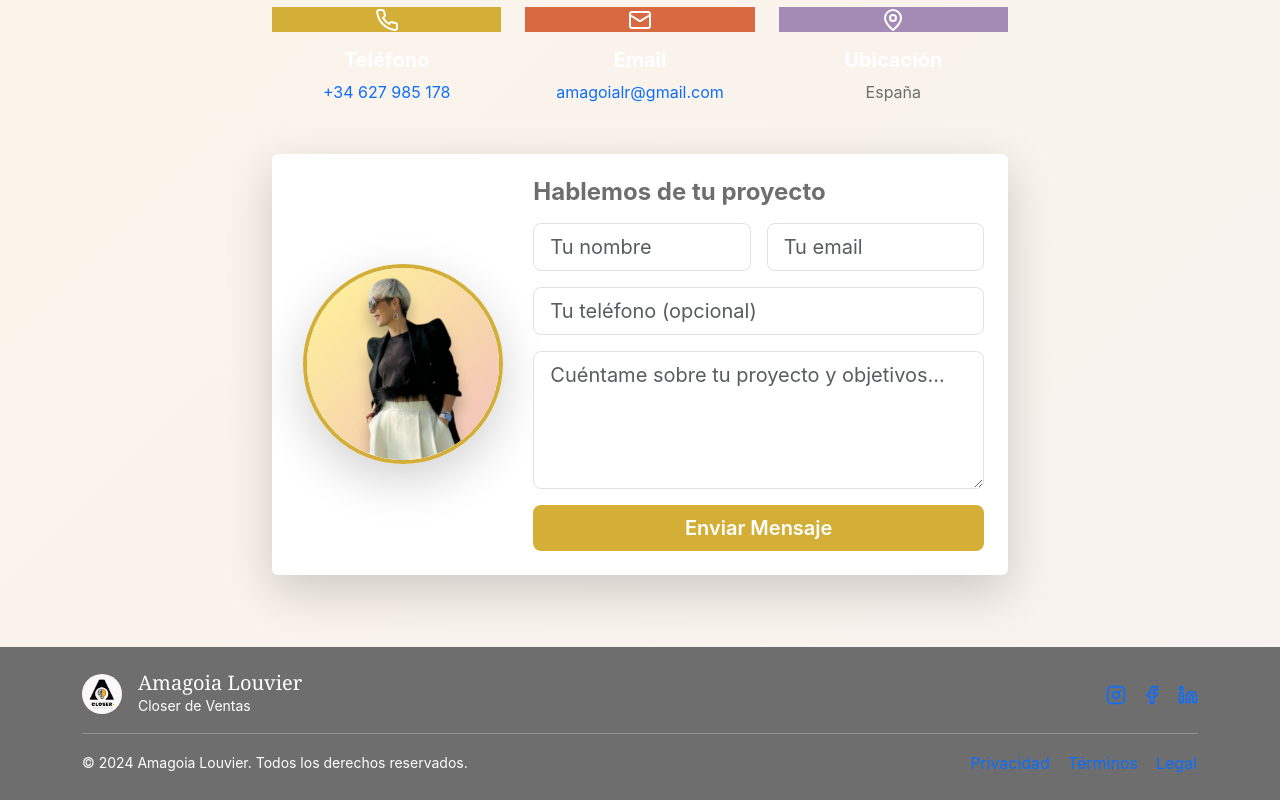
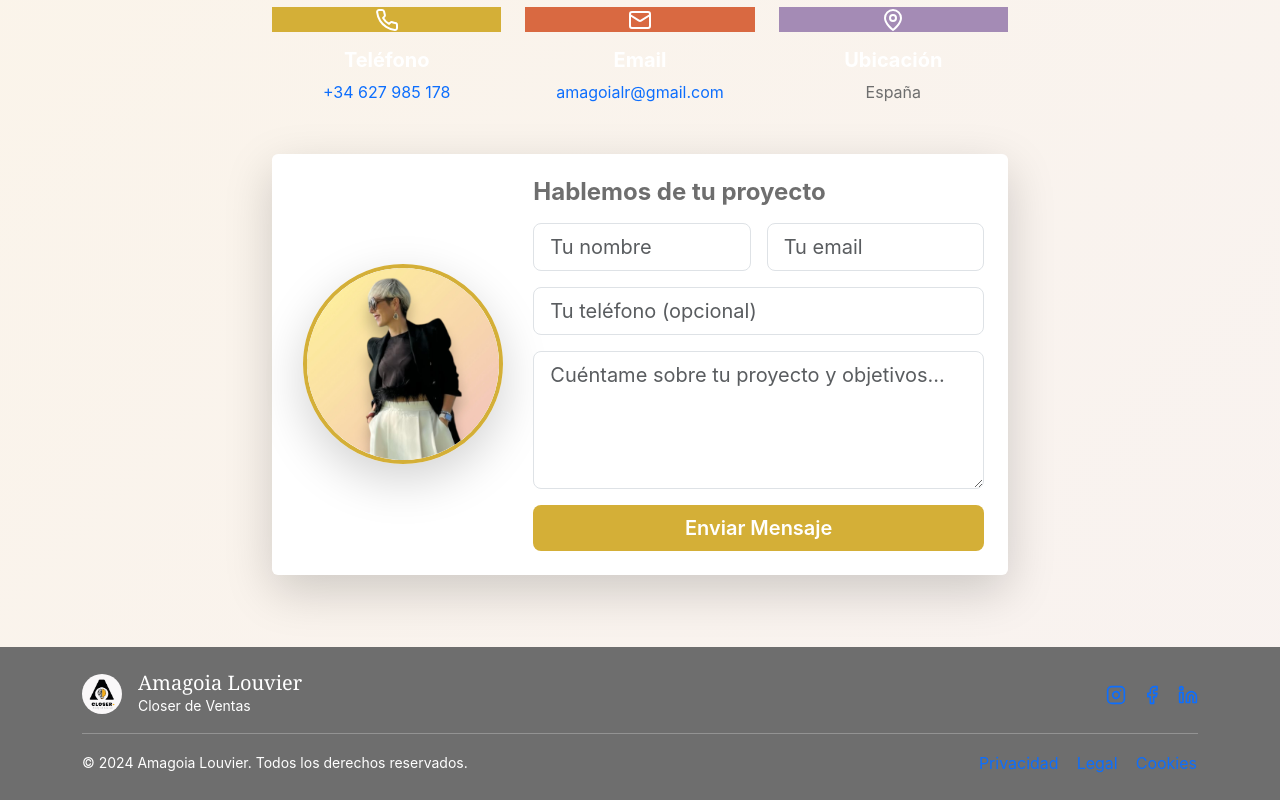
Before and after one commit to amancheno1/webamagoiacloserdeventas, a React (Vite) app: page / in a window 1280 px wide. Shown: the part 3948-4748 px from the top of the page. Built offline with nearby package versions, Linux system fonts and the light colour scheme.

Commit message:
Restaurar diseño original con SEO

```diff
--- a/src/App.tsx
+++ b/src/App.tsx
@@ -163,7 +163,7 @@ Mensaje:
 ${formData.message}
 
 ---
-Enviado desde el formulario de contacto de amagoialouviercloserdeventas.netlify.app
+Enviado desde el formulario de contacto de amagoialouviercloserventasdigital.es
       `);
 
       const mailtoLink = `mailto:amagoialr@gmail.com?subject=${subject}&body=${body}`;
@@ -267,12 +267,11 @@ Enviado desde el formulario de contacto de amagoialouviercloserdeventas.netlify.
             </p>
             <div className="d-flex flex-column flex-sm-row gap-3 justify-content-center" data-aos="fade-up" data-aos-delay="800">
               <button
-                onClick={() => scrollToSection('contacto')}
-                className="btn btn-gold btn-lg px-4 py-3 rounded-pill fw-semibold"
                 onClick={() => {
                   trackButtonClick('hero_transform_sales');
                   scrollToSection('contacto');
                 }}
+                className="btn btn-gold btn-lg px-4 py-3 rounded-pill fw-semibold"
               >
                 Transformar Mis Ventas
               </button>
@@ -306,7 +305,7 @@ Enviado desde el formulario de contacto de amagoialouviercloserdeventas.netlify.
               </p>
               <p className="fs-5 text-gray mb-4">
                 <strong className="text-terracotta">¿Qué es un Closer de Ventas?</strong> <br />
-                Un closer es el especialista que se encarga de la fase final y más crítica del proceso de ventas: convertir leads cualificados en clientes que toman la decisión de compra. Mientras tú te enfocas en crear contenido y generar leads, yo me especializo en las conversaciones de cierre, manejando objeciones, convietiendo las necesidades del cliente en oportunidades de crecimiento para su negocio.
+                Un closer es el especialista que se encarga de la fase final y más crítica del proceso de ventas: convertir leads cualificados en clientes que toman la decisión de compra. Mientras tú te enfocas en crear contenido y generar leads, yo me especializo en las conversaciones de cierre, manejando objeciones, convirtiendo las necesidades del cliente en oportunidades de crecimiento para su negocio.
               </p>
               <p className="fs-5 text-gray mb-4">
                 <strong className="text-gold">¿Por qué necesitas una closer especializada?</strong> <br /> Porque el 80% de las ventas se pierden por falta de seguimiento profesional y técnicas de cierre inadecuadas. Yo convierto esas oportunidades perdidas en ingresos reales.
@@ -353,8 +352,7 @@ Enviado desde el formulario de contacto de amagoialouviercloserdeventas.netlify.
                         <TrendingUp className="text-white" size={32} />
                       </div>
                       <h3 className="h4 text-white mb-1">80%</h3>
-                      <p className="mb-0 text-white-50">Cierre Lanzamiento
-                        High Ticket</p>
+                      <p className="mb-0 text-white-50">Cierre Lanzamiento High Ticket</p>
                     </div>
                   </div>
                   <div className="col-md-3" data-aos="zoom-in" data-aos-delay="400">
@@ -779,16 +777,16 @@ Enviado desde el formulario de contacto de amagoialouviercloserdeventas.netlify.
                   Privacidad
                 </button>
                 <button
-                  onClick={() => openModal('Términos y Condiciones', legalContent.termsOfService)}
-                  className="btn btn-link text-white-75 p-0 small text-decoration-none hover-gold"
-                >
-                  Términos
-                </button>
-                <button
                   onClick={() => openModal('Aviso Legal', legalContent.legalNotice)}
                   className="btn btn-link text-white-75 p-0 small text-decoration-none hover-gold"
                 >
                   Legal
+                </button>
+                <button
+                  onClick={() => openModal('Política de Cookies', legalContent.cookiesPolicy)}
+                  className="btn btn-link text-white-75 p-0 small text-decoration-none hover-gold"
+                >
+                  Cookies
                 </button>
               </div>
             </div>
@@ -819,6 +817,8 @@ Enviado desde el formulario de contacto de amagoialouviercloserdeventas.netlify.
       <LeadCaptureModal
         isOpen={showLeadCapture}
         onClose={() => setShowLeadCapture(false)}
+        onOpenLegal={openModal}
+        legalContent={legalContent}
       />
 
       {/* Schema.org JSON-LD */}
```
